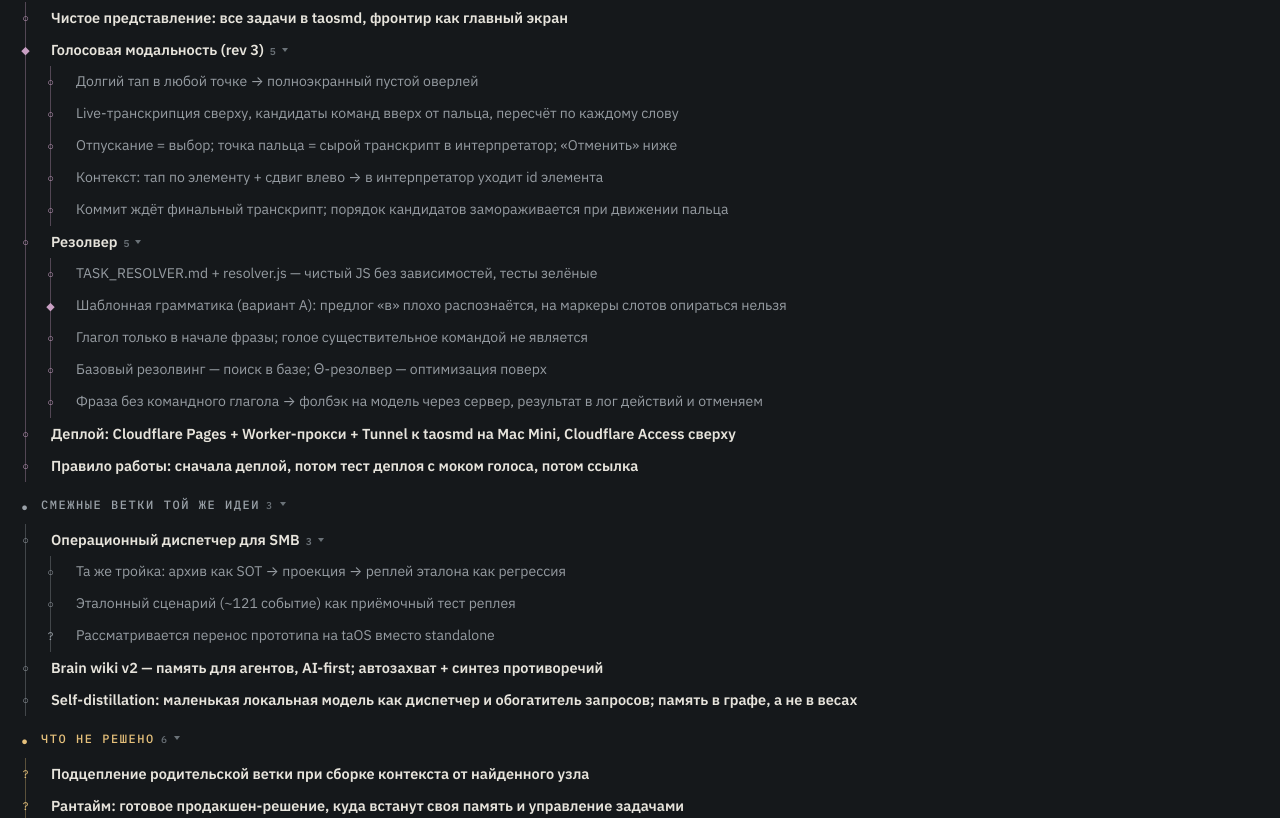
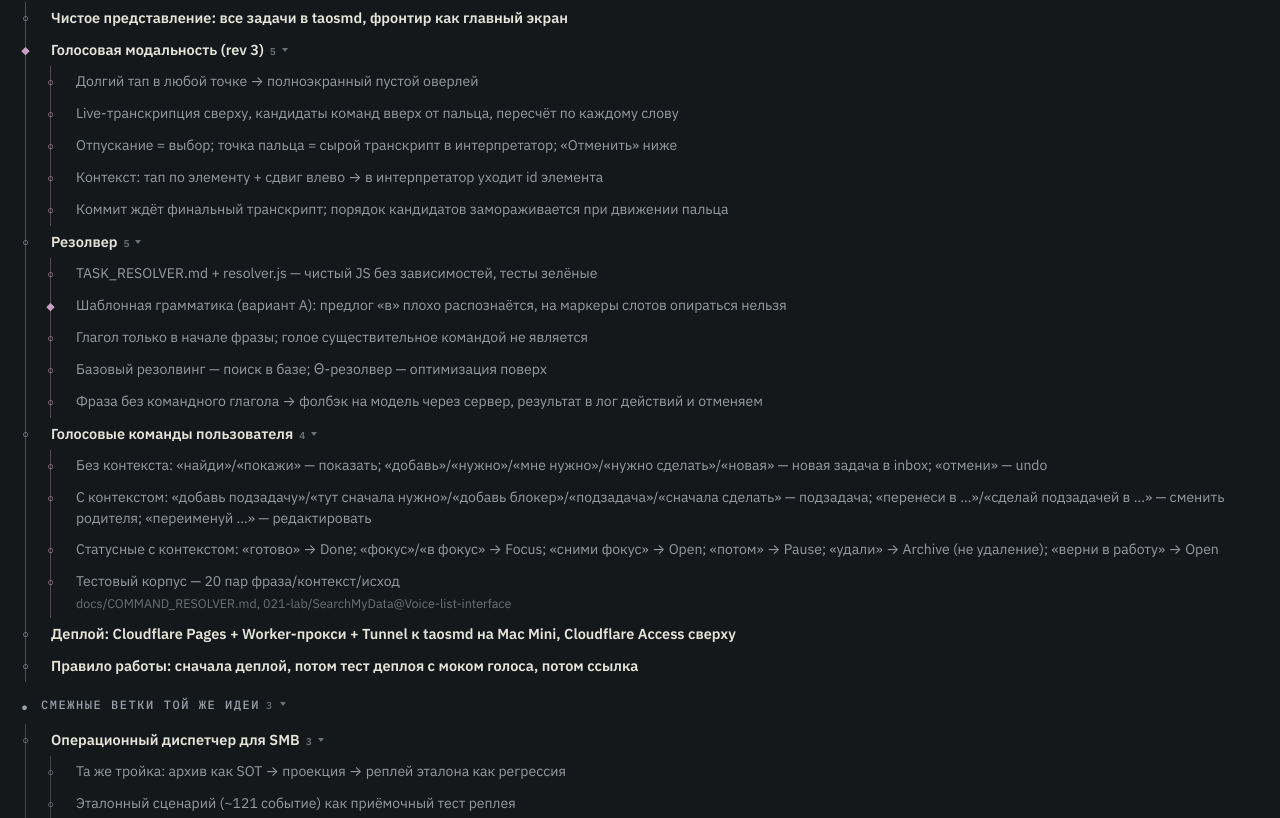
Before and after one commit to 021-lab/activegraph-tasks, a plain HTML site: page Brainstorm/agent-task-tree-mindmap.html in a window 1280 px wide. Shown: the part 4138-4956 px from the top of the page. Drawn offline with Linux system fonts and the light colour scheme.

Commit message:
Add node: Голосовые команды пользователя (словарь команд + ссылка на COMMAND_RESOLVER.md)

```diff
--- a/Brainstorm/agent-task-tree-mindmap.html
+++ b/Brainstorm/agent-task-tree-mindmap.html
@@ -311,6 +311,12 @@ const D = [
      {t:"Базовый резолвинг — поиск в базе; Θ-резолвер — оптимизация поверх", k:"o"},
      {t:"Фраза без командного глагола → фолбэк на модель через сервер, результат в лог действий и отменяем", k:"o"}
    ]},
+   {t:"Голосовые команды пользователя", k:"o", ch:[
+     {t:"Без контекста: «найди»/«покажи» — показать; «добавь»/«нужно»/«мне нужно»/«нужно сделать»/«новая» — новая задача в inbox; «отмени» — undo", k:"o"},
+     {t:"С контекстом: «добавь подзадачу»/«тут сначала нужно»/«добавь блокер»/«подзадача»/«сначала сделать» — подзадача; «перенеси в …»/«сделай подзадачей в …» — сменить родителя; «переименуй …» — редактировать", k:"o"},
+     {t:"Статусные с контекстом: «готово» → Done; «фокус»/«в фокус» → Focus; «сними фокус» → Open; «потом» → Pause; «удали» → Archive (не удаление); «верни в работу» → Open", k:"o"},
+     {t:"Тестовый корпус — 20 пар фраза/контекст/исход", k:"o", n:"docs/COMMAND_RESOLVER.md, 021-lab/SearchMyData@Voice-list-interface"}
+   ]},
    {t:"Деплой: Cloudflare Pages + Worker-прокси + Tunnel к taosmd на Mac Mini, Cloudflare Access сверху", k:"o"},
    {t:"Правило работы: сначала деплой, потом тест деплоя с моком голоса, потом ссылка", k:"o"}
  ]},
```
